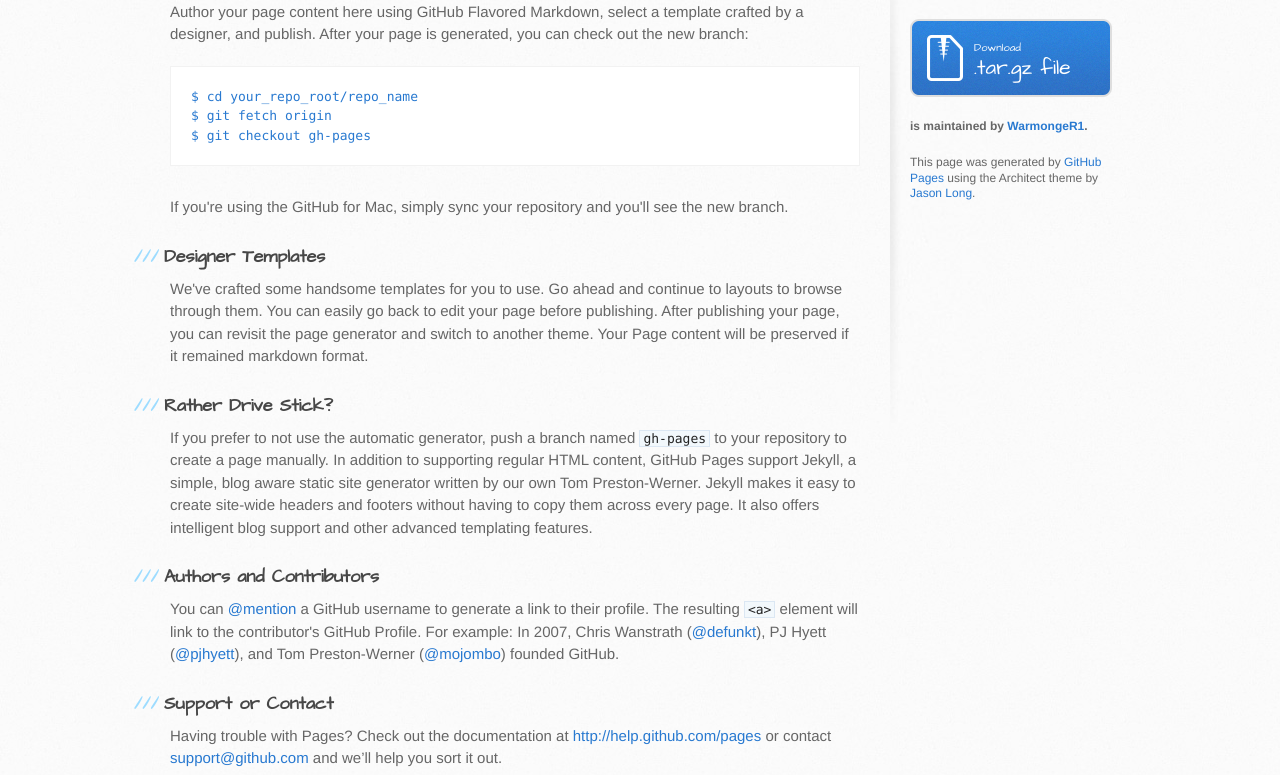
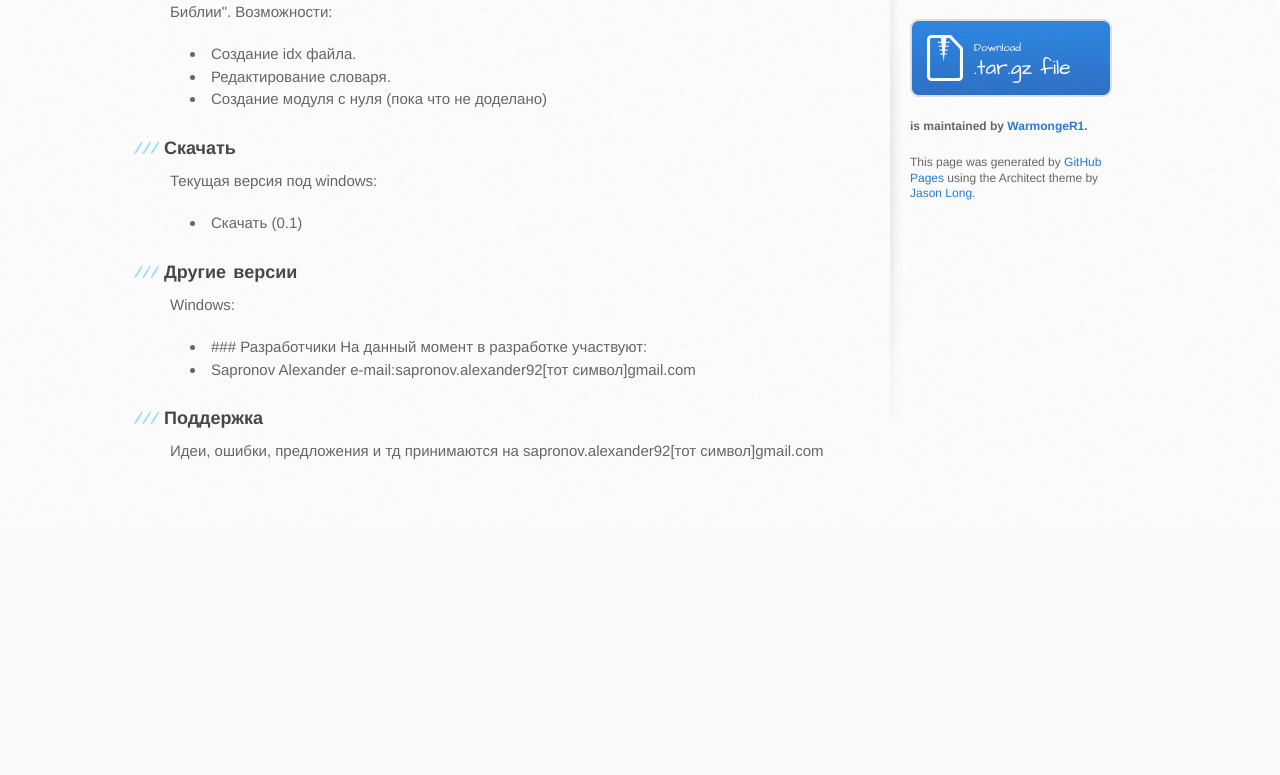
Before and after one commit to WarmongeR1/QDict4BQ6, a plain HTML site: page index.html in a window 1280 px wide. Shown: the part 279-1054 px from the top of the page. After the commit the page ends 800 px from the top, so only its background shows below. Drawn offline with Linux system fonts and the light colour scheme.

```diff
--- a/index.html
+++ b/index.html
@@ -13,60 +13,61 @@
     <script src="//html5shiv.googlecode.com/svn/trunk/html5.js"></script>
     <![endif]-->
 
-    <title>ProjectB by WarmongeR1</title>
+    <title>QDict4BQ6 by WarmongeR1</title>
   </head>
 
   <body>
     <header>
       <div class="inner">
-        <h1>ProjectB</h1>
+        <h1>QDict4BQ6</h1>
         <h2></h2>
-        <a href="https://github.com/WarmongeR1/projectB" class="button"><small>View project on</small>GitHub</a>
+        <a href="https://github.com/WarmongeR1/QDict4BQ6" class="button"><small>View project on</small>GitHub</a>
       </div>
     </header>
 
     <div id="content-wrapper">
       <div class="inner clearfix">
         <section id="main-content">
-          <h3>Welcome to GitHub Pages.</h3>
+          <h3>QDict4BQ6</h3>
 
-<p>This automatic page generator is the easiest way to create beautiful pages for all of your projects. Author your page content here using GitHub Flavored Markdown, select a template crafted by a designer, and publish. After your page is generated, you can check out the new branch:</p>
+<p>QDict4BQ6 - кроссплатформенная программа для создание idx файла для словаря "Цитата из Библии".
+Возможности:</p>
 
-<pre><code>$ cd your_repo_root/repo_name
-$ git fetch origin
-$ git checkout gh-pages
-</code></pre>
+<ul>
+<li>Создание idx файла.</li>
+<li>Редактирование словаря.</li>
+<li>Создание модуля с нуля (пока что не доделано)</li>
+</ul><h3>Скачать</h3>
 
-<p>If you're using the GitHub for Mac, simply sync your repository and you'll see the new branch.</p>
+<p>Текущая версия под windows:</p>
 
-<h3>Designer Templates</h3>
+<ul>
+<li>Скачать (0.1)</li>
+</ul><h3>Другие версии</h3>
 
-<p>We've crafted some handsome templates for you to use. Go ahead and continue to layouts to browse through them. You can easily go back to edit your page before publishing. After publishing your page, you can revisit the page generator and switch to another theme. Your Page content will be preserved if it remained markdown format.</p>
+<p>Windows:</p>
 
-<h3>Rather Drive Stick?</h3>
+<ul>
+<li>
+### Разработчики
+На данный момент в разработке участвуют:</li>
+<li>Sapronov Alexander  e-mail:sapronov.alexander92[тот символ]gmail.com</li>
+</ul><h3>Поддержка</h3>
 
-<p>If you prefer to not use the automatic generator, push a branch named <code>gh-pages</code> to your repository to create a page manually. In addition to supporting regular HTML content, GitHub Pages support Jekyll, a simple, blog aware static site generator written by our own Tom Preston-Werner. Jekyll makes it easy to create site-wide headers and footers without having to copy them across every page. It also offers intelligent blog support and other advanced templating features.</p>
-
-<h3>Authors and Contributors</h3>
-
-<p>You can <a href="https://github.com/blog/821" class="user-mention">@mention</a> a GitHub username to generate a link to their profile. The resulting <code>&lt;a&gt;</code> element will link to the contributor's GitHub Profile. For example: In 2007, Chris Wanstrath (<a href="https://github.com/defunkt" class="user-mention">@defunkt</a>), PJ Hyett (<a href="https://github.com/pjhyett" class="user-mention">@pjhyett</a>), and Tom Preston-Werner (<a href="https://github.com/mojombo" class="user-mention">@mojombo</a>) founded GitHub.</p>
-
-<h3>Support or Contact</h3>
-
-<p>Having trouble with Pages? Check out the documentation at <a href="http://help.github.com/pages">http://help.github.com/pages</a> or contact <a href="mailto:support@github.com">support@github.com</a> and we’ll help you sort it out.</p>
+<p>Идеи, ошибки, предложения и тд принимаются на sapronov.alexander92[тот символ]gmail.com</p>
         </section>
 
         <aside id="sidebar">
-          <a href="https://github.com/WarmongeR1/projectB/zipball/master" class="button">
+          <a href="https://github.com/WarmongeR1/QDict4BQ6/zipball/master" class="button">
             <small>Download</small>
             .zip file
           </a>
-          <a href="https://github.com/WarmongeR1/projectB/tarball/master" class="button">
+          <a href="https://github.com/WarmongeR1/QDict4BQ6/tarball/master" class="button">
             <small>Download</small>
             .tar.gz file
           </a>
 
-          <p class="repo-owner"><a href="https://github.com/WarmongeR1/projectB"></a> is maintained by <a href="https://github.com/WarmongeR1">WarmongeR1</a>.</p>
+          <p class="repo-owner"><a href="https://github.com/WarmongeR1/QDict4BQ6"></a> is maintained by <a href="https://github.com/WarmongeR1">WarmongeR1</a>.</p>
 
           <p>This page was generated by <a href="pages.github.com">GitHub Pages</a> using the Architect theme by <a href="http://twitter.com/jasonlong">Jason Long</a>.</p>
         </aside>
```
Also changed, not shown: params.json (+1 -1 lines).
